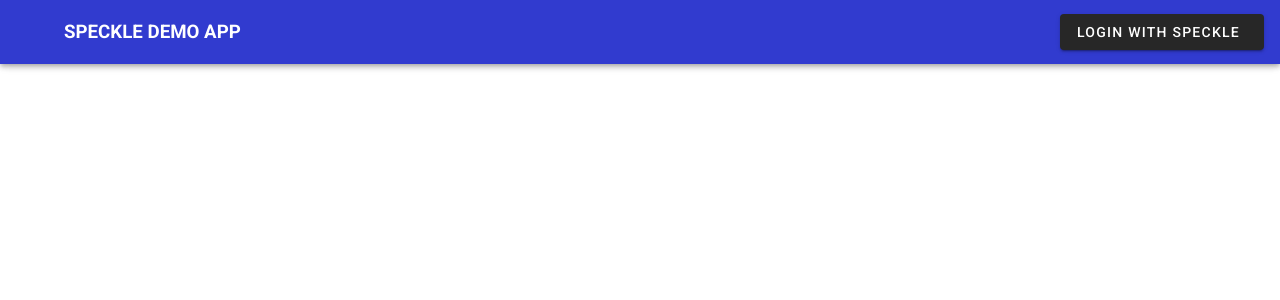
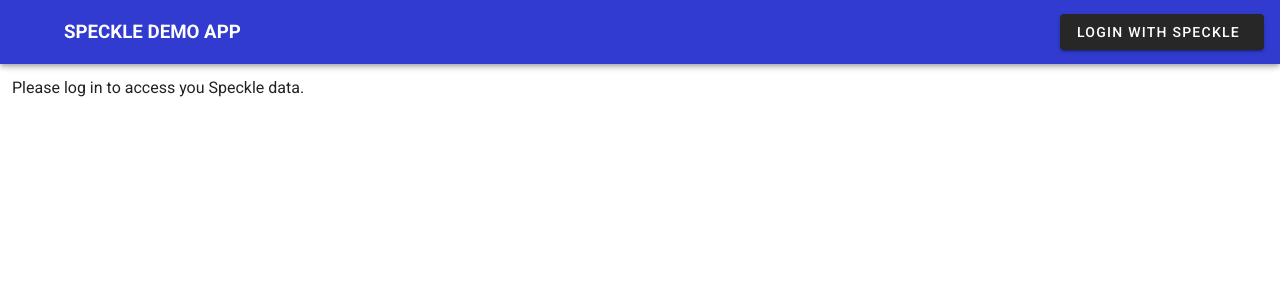
Before and after one commit to specklesystems/revit-dashboard, a Vue app: page / in a window 1280 px wide. Shown: the top 300 px of the page. Built offline with nearby package versions, Linux system fonts and the light colour scheme.

Commit message:
Change to latest.speckle.dev

```diff
--- a/src/store/index.js
+++ b/src/store/index.js
@@ -5,7 +5,7 @@
 const TOKEN='SpeckleDemo.AuthToken'
 const REFRESH_TOKEN = 'SpeckleDemo.RefreshToken'
 const CHALLENGE = 'SpeckleDemo.Challenge'
-const SERVER_URL = 'https://speckle.xyz'
+const SERVER_URL = 'https://latest.speckle.dev'
 
 const userInfoQuery = `query {
   user {
--- a/src/views/Home.vue
+++ b/src/views/Home.vue
@@ -1,5 +1,5 @@
 <template lang="html">
-  <v-container fluid class="home">
+  <v-container v-if="$store.getters.isAuthenticated" fluid class="home">
     <v-row align="center">
       <v-col
           v-if="streams"
@@ -39,17 +39,15 @@
         ></v-data-table>
       </v-col>
     </v-row>
-    <v-row v-if="lastCommitChildren">
-      <v-col class="d-flex" cols="6" offset="3">
-        <p>{{ JSON.stringify(filteredCommitChildren,null,2) }}</p>
-      </v-col>
-    </v-row>
+  </v-container>
+  <v-container fluid class="home" v-else>
+    <p>Please log in to access you Speckle data.</p>
   </v-container>
 </template>
 
 <script>
 const TOKEN = 'SpeckleDemo.AuthToken'
-const SERVER_URL = 'https://speckle.xyz'
+const SERVER_URL = 'https://latest.speckle.dev'
 
 
 export default {
@@ -59,17 +57,11 @@
       selectedStreamId: null,
       selectedStream: null,
       lastCommitChildren: null,
-      tableHeaders: [
-        { text: "Name", value: "speckle_type"},
-        { text: "Id", value: "id"},
-        { text: "x", value: "x"},
-        { text: "Children", value: "totalChildrenCount"},
-      ],
-      selectedKeys: []
+      selectedKeys: ["speckle_type", "totalChildrenCount"]
     }
   },
   methods: {
-    async handleStreamSelection(val) {
+    handleStreamSelection(val) {
       console.log("A stream was selected", val)
       this.selectedStream = this.selectedStreamId ? this.streams?.items?.find(s => s.id == this.selectedStreamId) : null;
       if (this.selectedStream) {
```
